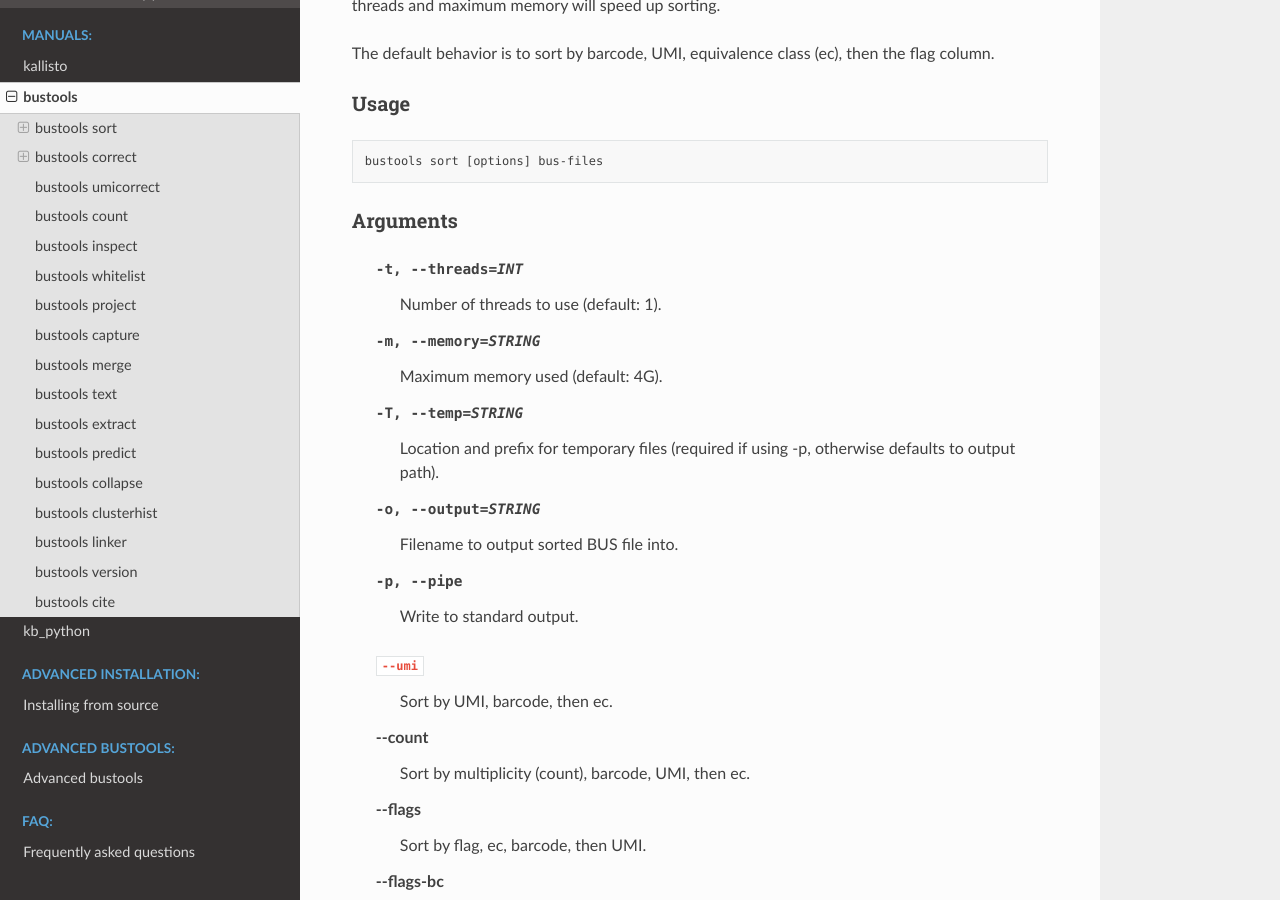
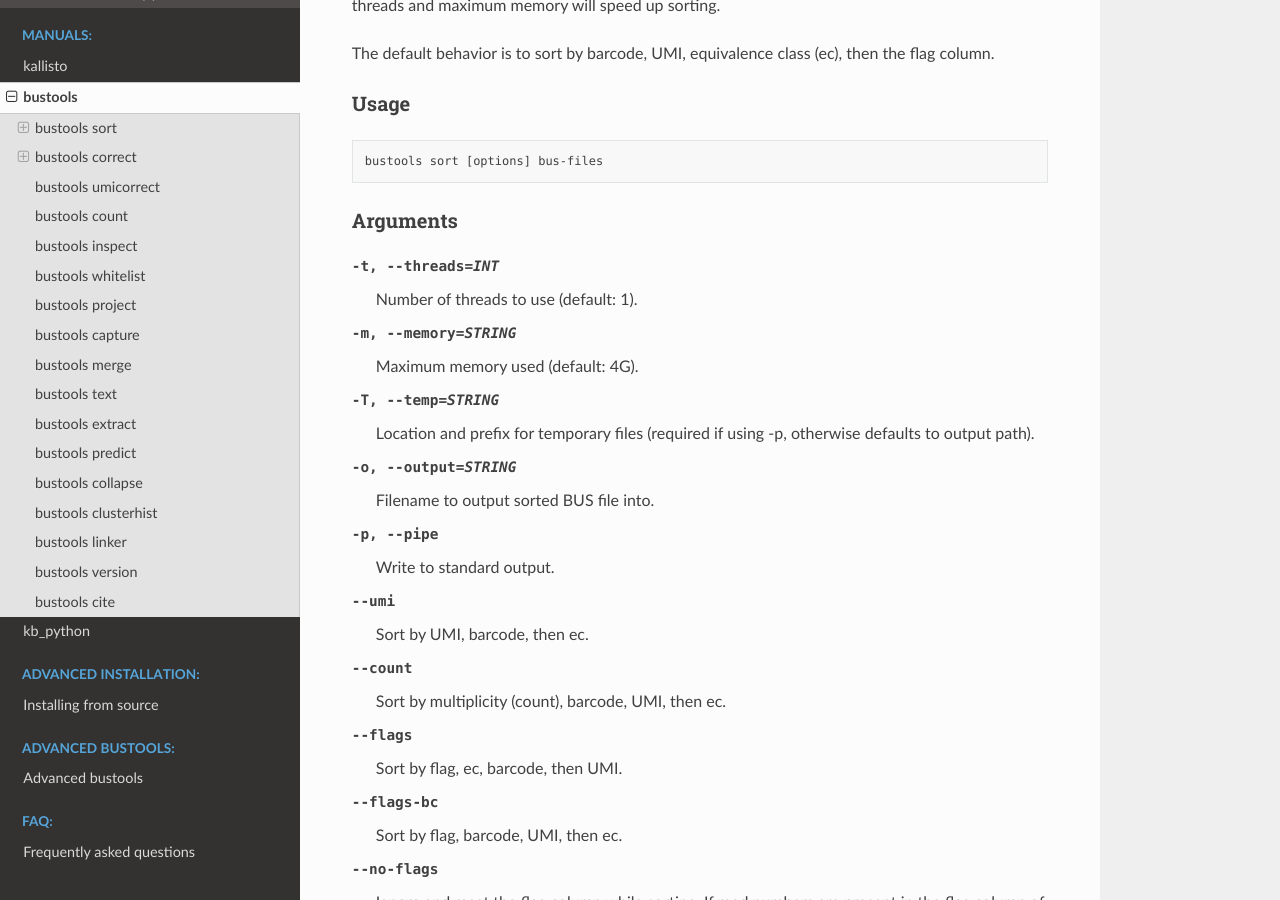
Before and after one commit to pachterlab/kb_docs, a Sphinx documentation site: the page built from docs/source/manuals/bustools.rst, in a window 1280 px wide and 900 px high, scrolled down 344 px. Built offline with Sphinx 7.4.7 and the Read the Docs theme 2.0.0, drawn with Linux system fonts in a browser that asks for light colours.

```diff
--- a/docs/source/manuals/bustools.rst
+++ b/docs/source/manuals/bustools.rst
@@ -19,35 +19,25 @@ Usage
 Arguments
 .........
 
-   -t, --threads=INT
-      Number of threads to use (default: 1).
+-t, --threads=INT  Number of threads to use (default: 1).
 
-   -m, --memory=STRING
-      Maximum memory used (default: 4G).
+-m, --memory=STRING  Maximum memory used (default: 4G).
 
-   -T, --temp=STRING
-      Location and prefix for temporary files (required if using -p, otherwise defaults to output path).
+-T, --temp=STRING  Location and prefix for temporary files (required if using -p, otherwise defaults to output path).
 
-   -o, --output=STRING
-      Filename to output sorted BUS file into.
+-o, --output=STRING  Filename to output sorted BUS file into.
 
-   -p, --pipe
-      Write to standard output.
+-p, --pipe  Write to standard output.
 
-   ``--umi``
-      Sort by UMI, barcode, then ec.
+--umi  Sort by UMI, barcode, then ec.
 
-   -\-count
-      Sort by multiplicity (count), barcode, UMI, then ec.
+--count  Sort by multiplicity (count), barcode, UMI, then ec.
 
-   **-\-flags**
-      Sort by flag, ec, barcode, then UMI.
+--flags  Sort by flag, ec, barcode, then UMI.
 
-   **--flags-bc**
-      Sort by flag, barcode, UMI, then ec.
+--flags-bc  Sort by flag, barcode, UMI, then ec.
 
-   **-\-no-flags**
-      Ignore and reset the flag column while sorting. If read numbers are present in the flag column of the BUS file, sorting using this option renders BUS file suitable for use in generating count matrices.
+--no-flags  Ignore and reset the flag column while sorting. If read numbers are present in the flag column of the BUS file, sorting using this option renders BUS file suitable for use in generating count matrices.
 
 
 
```
